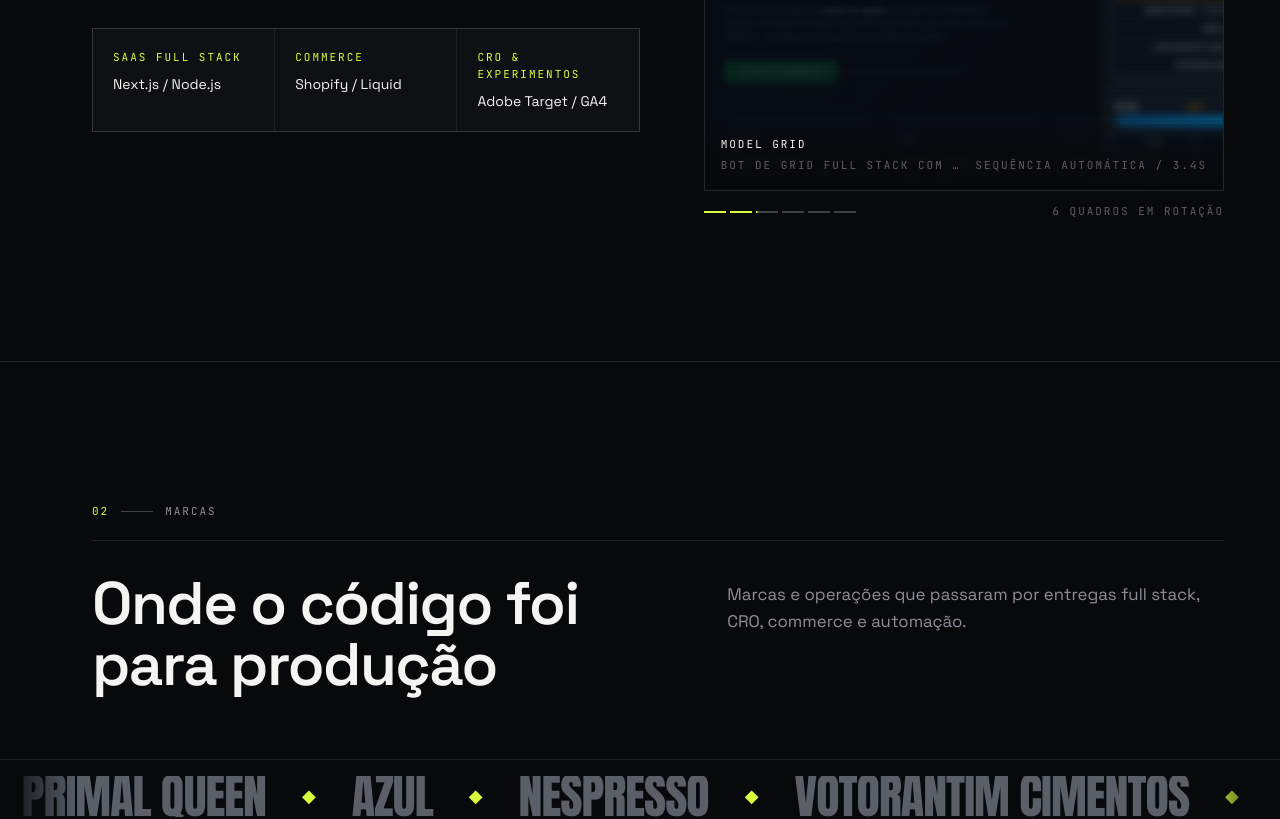
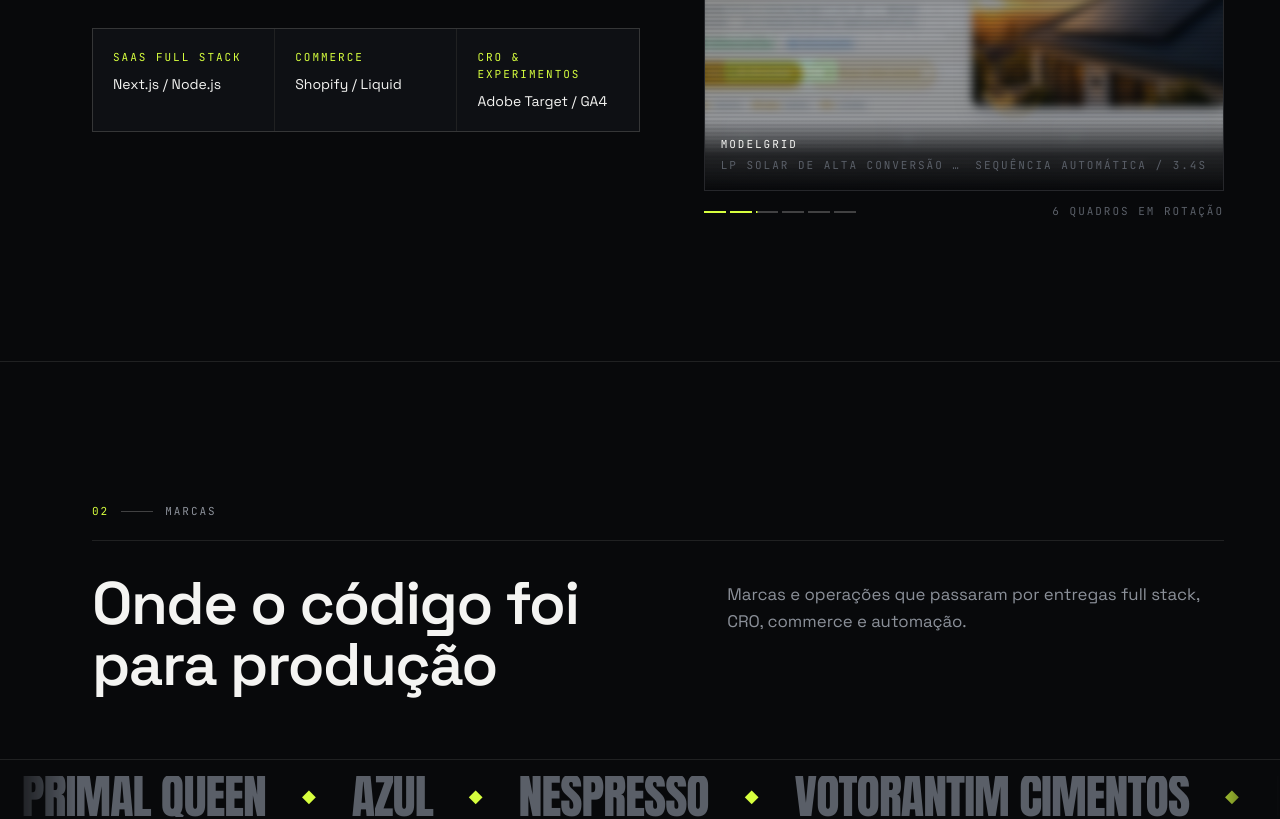
Before and after one commit to marcelossilvaa/marcelossilvaa-portfolio, a Next.js app: page /v2 in a window 1280 px wide. Shown: the part 1920-2739 px from the top of the page. Built offline with nearby package versions, Linux system fonts and the light colour scheme.

Commit message:
fix(v2): atualiza ModelGrid para modelgrid.com.br
- Link e print reais da LP de energia solar
- Copy alinhada a SEO/CRO (não o painel crypto antigo)

Co-authored-by: Marcelo Santana Silva <marcelossilvaa@users.noreply.github.com>

```diff
--- a/src/content/projects.ts
+++ b/src/content/projects.ts
@@ -84,28 +84,27 @@ export function getProjectsData(locale: Locale): ProjectItem[] {
     },
     {
       id: '10',
-      title: 'Model GRID',
+      title: 'ModelGrid',
       subTitle: isEnglish
-        ? 'Full-stack grid bot with SEO-first landing and CRO hooks'
-        : 'Bot de grid full stack com LP SEO-first e ganchos de CRO',
+        ? 'High-conversion solar LP with SEO and full-stack delivery'
+        : 'LP solar de alta conversão com SEO e entrega full stack',
       challenge: isEnglish
-        ? 'Launch a crypto grid-trading product where the landing page had to rank, explain value fast and convert technical users.'
-        : 'Lançar um produto de grid trading onde a landing precisava ranquear, explicar valor rápido e converter usuários técnicos.',
+        ? 'Turn a local solar business into a digital acquisition channel — rank for high-intent searches and convert visitors into quote requests.'
+        : 'Transformar um negócio local de energia solar em canal de aquisição digital — ranquear buscas de alta intenção e converter visitas em pedidos de orçamento.',
       strategy: isEnglish
-        ? 'Combined a conversion-focused LP (technical SEO, clear CTAs, social proof blocks) with a full-stack control panel — auth, settings, calculators and price alerts.'
-        : 'Combinei uma LP orientada a conversão (SEO técnico, CTAs claros, blocos de prova) com painel full stack — auth, configurações, calculadoras e alertas de preço.',
+        ? 'Built an SEO-first, CRO-oriented landing with clear CTAs, social proof, savings simulator hooks and performance-focused Next.js delivery.'
+        : 'Construí uma landing SEO-first e orientada a CRO, com CTAs claros, prova social, ganchos de simulador de economia e entrega Next.js focada em performance.',
       impact: isEnglish
-        ? 'Higher-intent traffic meets a product that explains, converts and retains — analytics wired to funnel steps from first visit to activation.'
-        : 'Tráfego de maior intenção encontra um produto que explica, converte e retém — analytics ligados ao funil da primeira visita à ativação.',
+        ? 'A conversion-ready surface for Vitória da Conquista & region — technical SEO, funnel clarity and a stack ready to iterate experiments.'
+        : 'Uma superfície pronta para converter em Vitória da Conquista e região — SEO técnico, clareza de funil e stack pronta para iterar experimentos.',
       featured: true,
       repoLink: '',
-      demoLink: 'https://model-grid.vercel.app/',
+      demoLink: 'https://www.modelgrid.com.br/',
       image: ModelGrid,
       technologies: [
         { name: 'Next.js', image: Nextjs },
         { name: 'React', image: React },
         { name: 'TypeScript', image: TypeScript },
-        { name: 'Node.js', image: Nodejs },
         { name: 'Tailwind', image: Tailwind },
       ],
     },
--- a/src/content/v2Content.ts
+++ b/src/content/v2Content.ts
@@ -334,7 +334,7 @@ export function getV2ProjectKinds(locale: Locale): Record<string, string> {
   return {
     '8': isEn ? 'Commerce + App' : 'Commerce + App',
     '9': isEn ? 'SaaS Full Stack' : 'SaaS Full Stack',
-    '10': isEn ? 'SaaS + CRO LP' : 'SaaS + LP CRO',
+    '10': isEn ? 'CRO Landing + SEO' : 'LP CRO + SEO',
     '11': isEn ? 'Automation SaaS' : 'Automação SaaS',
     '5': isEn ? 'Headless CMS' : 'CMS headless',
     '0': isEn ? 'Storefront' : 'Storefront',
```
Also changed, not shown: public/assets/projectsImage/model-grid.png.
